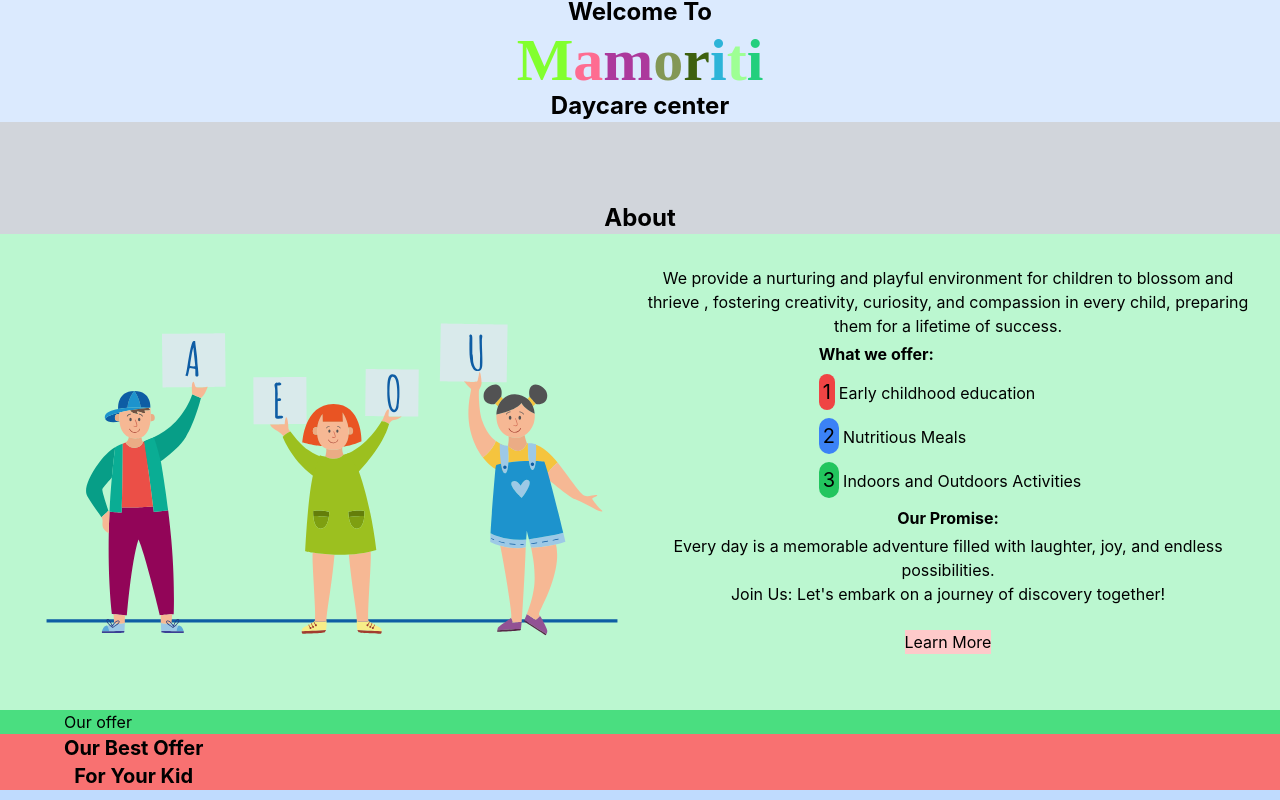
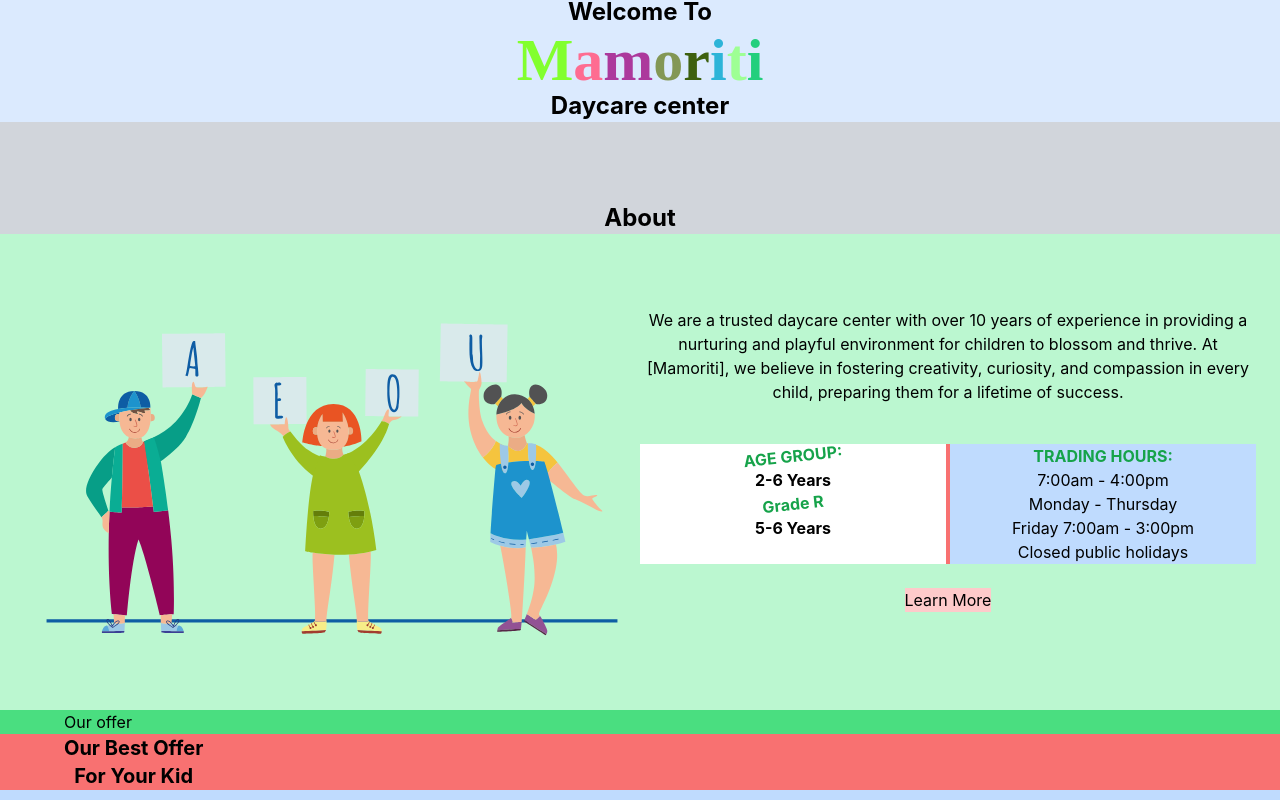
Before and after one commit to LesegoLSG/DayCare-Web, a React (Create React App) app in the folder FrontEnd/: page / in a window 1280 px wide. Shown: the part 560-1360 px from the top of the page. Built offline with nearby package versions, Linux system fonts and the light colour scheme.

Commit message:
Added age group and trading hours

```diff
--- a/FrontEnd/src/Components/About/About.js
+++ b/FrontEnd/src/Components/About/About.js
@@ -21,20 +21,22 @@ const About = () => {
                 </div>
                 <div className="flex flex-col justify-center items-center">
 
-                    <p>We provide a nurturing and playful environment for children to blossom and thrieve
-                        , fostering creativity, curiosity, and compassion in every child, preparing them for a lifetime
-                        of success.
-                    </p>
-                    <div className="flex flex-col justify-center items-start">
-                        <h5 className="m-1 font-bold">What we offer:</h5>
-                        <p><span className="bg-red-500  rounded-full m-1 p-1 text-xl inline-flex justify-center items-center">1</span>Early childhood education</p>
-                        <p><span className="bg-blue-500  rounded-full m-1 p-1 text-xl inline-flex justify-center items-center">2</span>Nutritious Meals</p>
-                        <p><span className="bg-green-500  rounded-full m-1 p-1 text-xl inline-flex justify-center items-center">3</span>Indoors and Outdoors Activities</p>
-                    </div>
-                    <div>
-                        <h5 className="m-1 font-bold">Our Promise:</h5>
-                        <p>Every day is a memorable adventure filled with laughter, joy, and endless possibilities.</p>
-                        <p>Join Us: Let's embark on a journey of discovery together!</p>
+                    <p>We are a trusted daycare center with over 10 years of experience in providing a nurturing and playful environment for children to blossom and thrive. At [Mamoriti], we believe in fostering creativity, curiosity, and compassion in every child, preparing them for a lifetime of success.</p>
+
+                    <div className="bg-red-400 w-full grid grid-cols-2 gap-1 mt-10">
+                        <div className="bg-white w-auto h-auto ">
+                            <h1 className="text-green-600 font-bold transform -rotate-6">AGE GROUP:</h1>
+                            <h2 className="font-bold">2-6 Years</h2>
+                            <h1 className="text-green-600 font-bold transform -rotate-6">Grade R</h1>
+                            <h2 className=" font-bold transform -rotate-10">5-6 Years</h2>
+                        </div>
+                        <div className="bg-blue-200 w-auto h-auto ">
+                            <h1 className="text-green-600 font-bold">TRADING HOURS:</h1>
+                            <h2>7:00am - 4:00pm</h2>
+                            <h2>Monday - Thursday</h2>
+                            <h2>Friday 7:00am - 3:00pm</h2>
+                            <h2>Closed public holidays</h2>
+                        </div>
                     </div>
 
                     <button className="bg-red-200 m-6" >Learn More</button>
```
